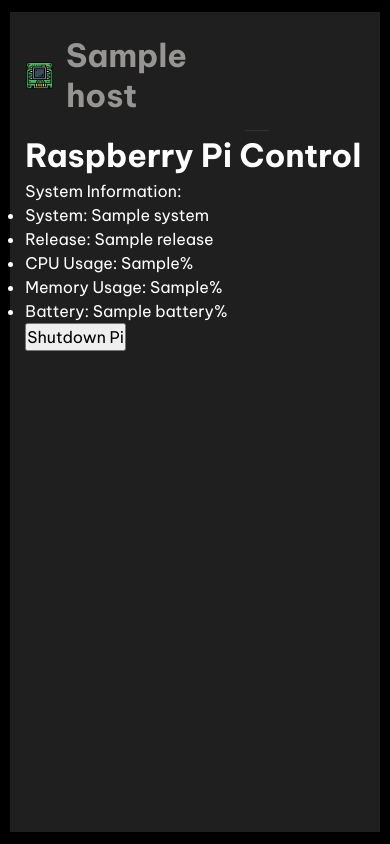
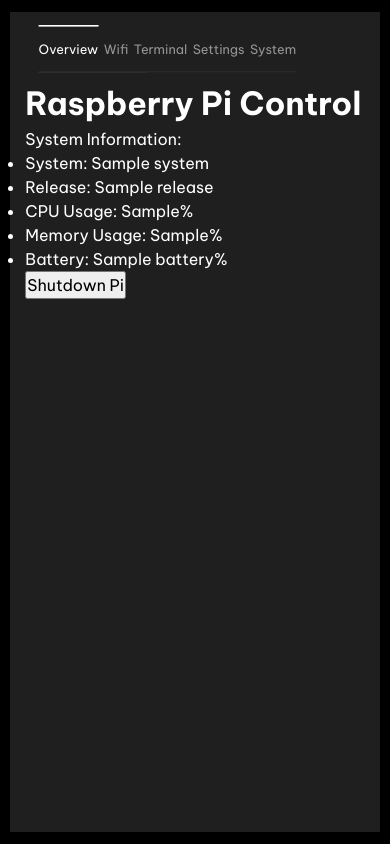
Before and after one commit to PauWol/HackBerry-Pi, a Flask app: template templates/dashboard.html in a window 390 px wide. Run offline with Flask 3, Linux system fonts and the light colour scheme; the template is opened without the code that fills it: most values are stand-ins (such as "Sample title", 1, 10 or a date in 2020); parts of the project's set-up code (start-up, migrations or seed data) failed here and were passed over.

Commit message:
Add files via upload

```diff
--- a/static/style.css
+++ b/static/style.css
@@ -61,21 +61,19 @@
 	color: inherit;
 }
 
-.responsive-wrapper {
-	width: 90%;
-	max-width: 1600px;
-	margin-left: auto;
-	margin-right: auto;
-}
 
 .app {
-	min-height: 80vh;
-	width: 95%;
-	max-width: 1600px;
+	min-height: 80vh;  /* No change needed for viewport height */
+	width: 95%;       /* Full width of the parent element */
+	     /* Inherit max-width from parent (optional) */
 	background-color: var(--c-gray-800);
-	padding: 2vw 4vw 6vw;
+
+	/* Convert padding values to percentages */
+	padding: 2% 4% 8%;
+
 	display: flex;
 	flex-direction: column;
+
 }
 
 .app-header {
@@ -87,16 +85,10 @@
     justify-content: space-between;
 }
 
-.app-header-navigation {
-	@media (max-width: 1200px) {
-		display: none;
-	}
-}
-
 .app-header-actions {
 	display: flex;
 	align-items: center;
-	@media (max-width: 1200px) {
+	@media (max-width: 0px) {
 		display: none;
 	}
 }
@@ -180,7 +172,27 @@
 		border-bottom: 0;
 	}
 }
+@media screen and (max-width: 1200px) {
+	.logo{
+		display: none;
+	}
+	.mobile_vanish{
+		display: none;
+	}
+  }
 
+  @media screen and (max-width: 450px) {
+	.tabs{
+		width: 40%;
+		scale: 0.8;
+	}
+	.app-header-navigation{
+		width: 100%;
+	}
+	.fold{
+		width: 100%;
+	}
+  }
 .logo-icon {
 	display: flex;
 	align-items: center;
--- a/templates/dashboard.html
+++ b/templates/dashboard.html
@@ -12,7 +12,7 @@
 <body>
     <div class="app">
 		<header class="app-header">
-			<span style="display: flex;flex-direction: row;align-items: flex-end;">
+			<span class="fold" style="display: flex;flex-direction: row;align-items: flex-end;">
 				<div class="app-header-logo">
 					<div class="logo">
 						<span class="logo-icon">
@@ -23,7 +23,7 @@
 						</h1>
 					</div>
 				</div>
-				<span style="padding-left:10%;border-bottom: 1px solid var(--c-gray-600);"></span>
+				<span class="mobile_vanish" style="padding-left:10%;border-bottom: 1px solid var(--c-gray-600);"></span>
 				<div class="app-header-navigation">
 				<div class="tabs">
 					<span>
@@ -54,9 +54,6 @@
 				</div>
 				</div>
 			</span>
-			<div class="app-header-actions">
-				hi
-			</div>
 		</header>
 		<div id='overwiew' style='height: 100%;'>
 		    {% include 'overwiew.html' %}
```
Also changed, not shown: functions.py (line endings or trailing spaces).
